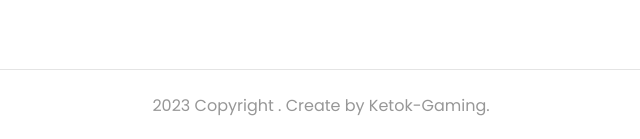
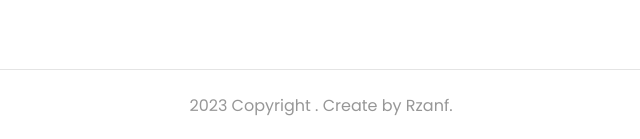
Before and after one commit to Rzanf/MiGrain-Store.github.io, a plain HTML site: page index.html in a window 1280 px wide. Shown: the part 1397-1536 px from the top of the page, 319-959 px from the left. Drawn offline with nearby package versions, Linux system fonts and the light colour scheme.

Commit message:
Update index.html

```diff
--- a/index.html
+++ b/index.html
@@ -340,7 +340,7 @@
       <div class="container">
         <div class="row">
           <div class="col-12 text-center">
-            <p class="pt-4 pb-2">2023 Copyright . Create by Ketok-Gaming.</p>
+            <p class="pt-4 pb-2">2023 Copyright . Create by Rzanf.</p>
           </div>
         </div>
       </div>
```
